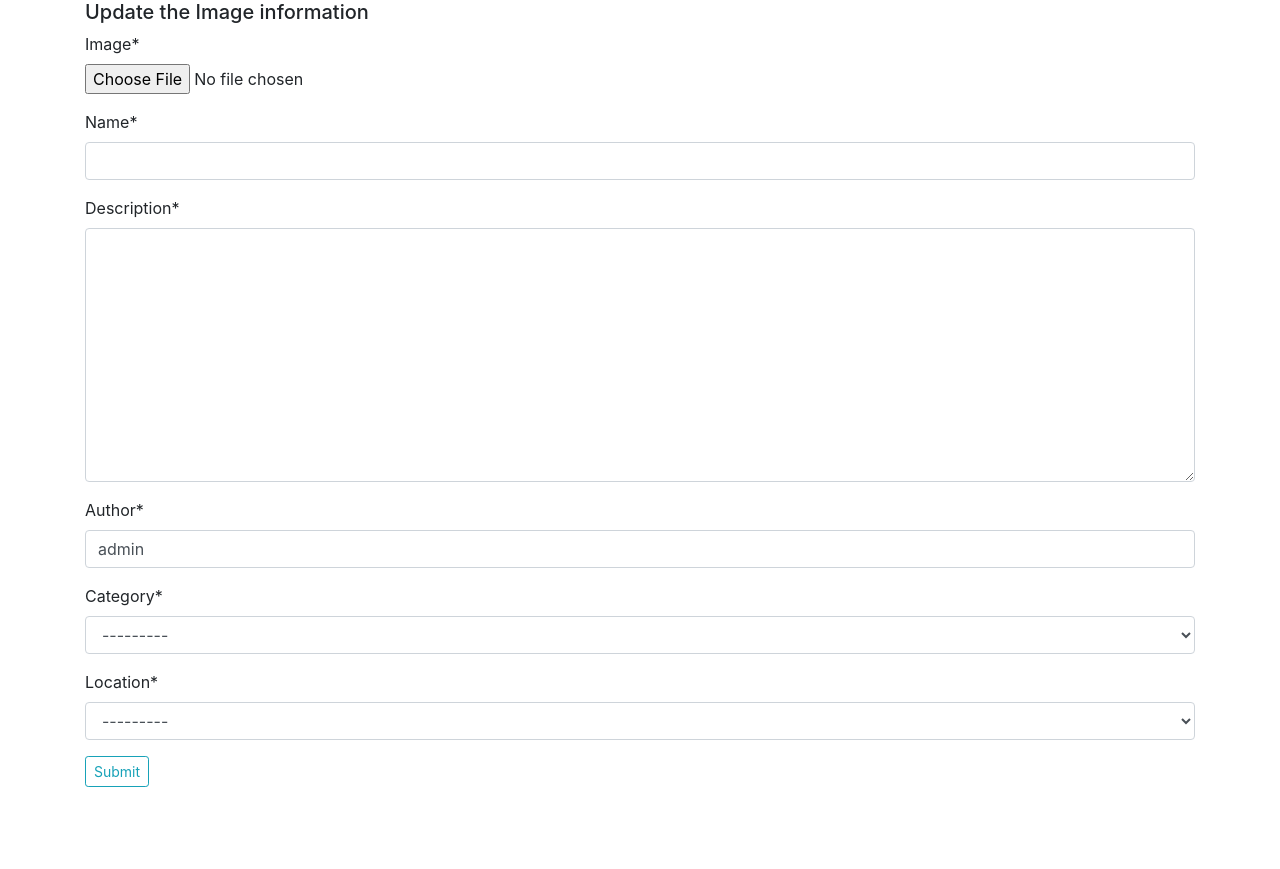
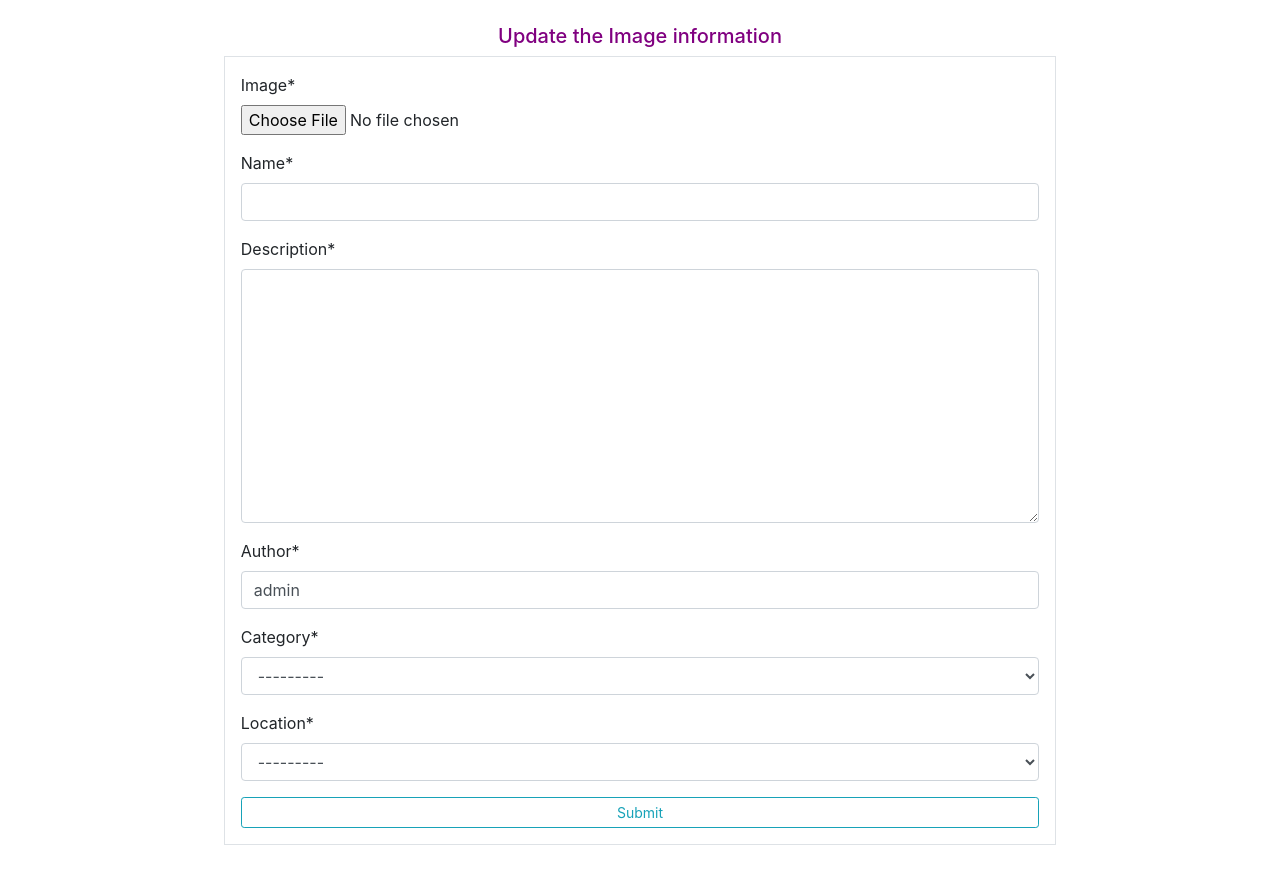
Before and after one commit to Michael-Ogaye/aj-galleries, a Django app: page /update/1 in a window 1280 px wide. Shown: the part 56-925 px from the top of the page. Before the commit the page ends 843 px from the top, so only its background shows below. Run offline with Django 4.2, Linux system fonts and the light colour scheme; data that the repository does not hold is empty; some libraries are stand-ins or nearby versions.

Commit message:
all functionalities achieved

```diff
--- a/pict/templates/pict/home.html
+++ b/pict/templates/pict/home.html
@@ -74,7 +74,7 @@
   <div class="card col-md-3 my-3 p-4 shadow m-3 mx-auto w-75" style="width: 18rem;">
     <img src="{{image.image.url}}" class="card-img-top" alt="..." style="width: 100%;aspect-ratio: 1;">
       <div class="card-footer ">
-        <h5 class="card-title text-success">{{image.name}}</h5>
+        <h6 class="card-title text-inf6">{{image.name}}</h6>
         <a class="btn btn-outline-info" href="{% url 'specific' id=image.id %}">see more..</a>
 
       </div>
--- a/pict/templates/pict/search.html
+++ b/pict/templates/pict/search.html
@@ -4,9 +4,9 @@
 
   <div class="row">
     {% if images%}
-      <h2>Found {{ images|length }} of searched term {{message}}</h2>
+      <p class="alert alert-success shadow mt-5 ">Found {{ images|length }} of searched term {{message}}</p>
     {% else %}
-      <h2> Found 0 images for the search term {{message}} ...</h2>
+      <p class="alert alert-danger shadow mt-5"> Found 0 images for the search term {{message}} ...</p>
     {% endif %}
 
   </div>
@@ -19,7 +19,7 @@
     <img src="{{image.image.url}}" class="card-img-top" alt="..." style="width: 100%;aspect-ratio: 1;">
       <div class="card-footer ">
         <h5 class="card-title text-success">{{image.name}}</h5>
-        <a class="btn btn-outline" href="">see more..</a>
+        <a class="btn btn-outline-info" href="{% url 'specific' id=image.id %}">see more..</a>
 
       </div>
     </div>
--- a/pict/templates/pict/update.html
+++ b/pict/templates/pict/update.html
@@ -3,12 +3,12 @@
 {% block content %}
 <div class="container">
 
-  <div class="forms">
-      <h5>Update the Image information </h5>
-      <form action="" enctype="multipart/form-data" method="POST">
+  <div class="forms my-4 w-75 mx-auto">
+      <h5 class="text-center fs-2" style="color: purple;">Update the Image information </h5>
+      <form action="" enctype="multipart/form-data" method="POST" class="border p-3">
          {%csrf_token%}
         {{form|crispy}}
-        <button class="btn btn-sm btn-outline-info">Submit</button>
+        <button class="btn btn-sm btn-outline-info d-block w-100">Submit</button>
 
       </form>
   </div>
```
